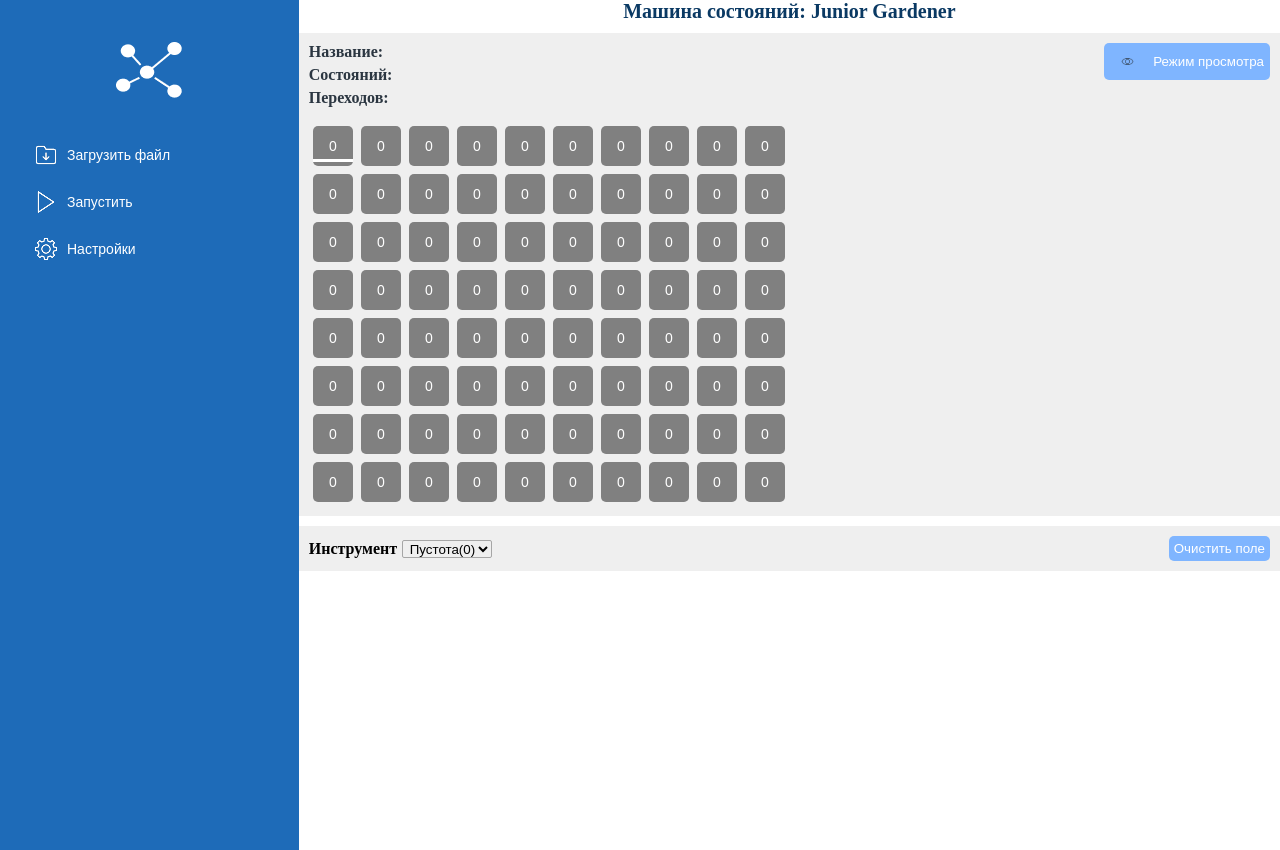
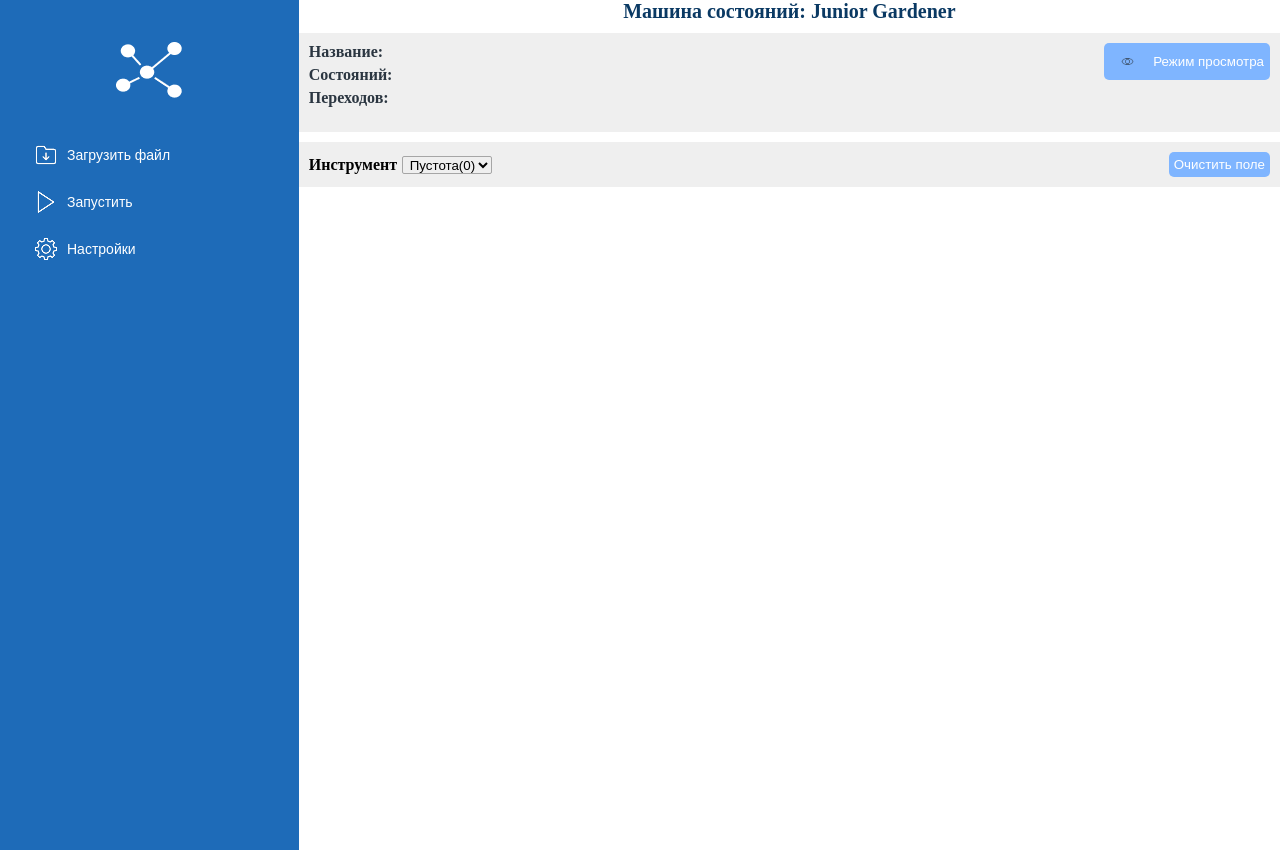
Before and after one commit to Polina-Druzhinina/agent-interpreter-ui, a React (Vite) app: page /preview in a window 1280 px wide. Built offline with nearby package versions, Linux system fonts and the light colour scheme.

Commit message:
Type context setters using Dispatch and fixed default values

```diff
--- a/src/App.tsx
+++ b/src/App.tsx
@@ -1,33 +1,58 @@
-import { Route, Routes} from "react-router-dom"
-import Home from "./pages/Home"
+import { Route, Routes } from "react-router-dom";
+import Home from "./pages/Home";
 import JuniorGardener from "./pages/JuniorGardener";
-import "./styles/app.css"
+import "./styles/app.css";
 import ReviewGardener from "./pages/ReviewGardener";
-import { createContext, useState, useEffect } from "react";
+import { createContext, useState, useEffect, Dispatch, SetStateAction } from "react";
 import LaunchGardener from "./pages/LaunchGardener";
-export const AppContext = createContext(null)
+
+export const AppContext = createContext({
+	width: 10,
+	setWidth: (() => {}) as Dispatch<SetStateAction<number>>,
+	height: 8,
+	setHeight: (() => {}) as Dispatch<SetStateAction<number>>,
+	orientation: "south",
+	setOrientation: (() => {}) as Dispatch<SetStateAction<string>>,
+	matrix: [] as string[][],
+	setMatrix: (() => {}) as Dispatch<SetStateAction<string[][]>>,
+});
 function App() {
-  const [weight, setWeight] = useState(10)
-  const [height, setHeight] = useState(8)
-  const [orientation, setOrientation] = useState('south')
-  const [matrix, setMatrix] = useState(() => Array.from({ length: 8 }, () => Array(10).fill('emptiness')));
+  const [width, setWidth] = useState(10);
+	const [height, setHeight] = useState(8);
+	const [orientation, setOrientation] = useState("south");
+	const [matrix, setMatrix] = useState(() =>
+		Array.from({ length: 8 }, () => Array(10).fill("emptiness")),
+	);
 
 	useEffect(() => {
-    setMatrix(prev => Array.from({ length: height }, (_, h) =>
-      Array.from({ length: weight }, (_, w) => prev[h]?.[w] ?? "emptiness")
-    ));
-  }, [weight, height]);
+		setMatrix((prev) =>
+			Array.from({ length: height }, (_, h) =>
+				Array.from({ length: width }, (_, w) => prev[h]?.[w] ?? "emptiness"),
+			),
+		);
+	}, [width, height]);
 
-  return(
-    <AppContext.Provider value={{weight, setWeight, height, setHeight, orientation, setOrientation, matrix, setMatrix}}>
+	return (
+		<AppContext.Provider
+			value={{
+				width,
+				setWidth,
+				height,
+				setHeight,
+				orientation,
+				setOrientation,
+				matrix,
+				setMatrix,
+			}}
+		>
 			<Routes>
 				<Route path="/" element={<Home />} />
 				<Route path="/junior-gardener" element={<JuniorGardener />} />
-        <Route path="/preview" element={<ReviewGardener />}/>
-        <Route path="/launch" element={<LaunchGardener />}/>
+				<Route path="/preview" element={<ReviewGardener />} />
+				<Route path="/launch" element={<LaunchGardener />} />
 			</Routes>
 		</AppContext.Provider>
 	);
 }
 
-export default App
+export default App;
```
Lines whose indentation alone changed are shown as unchanged.
